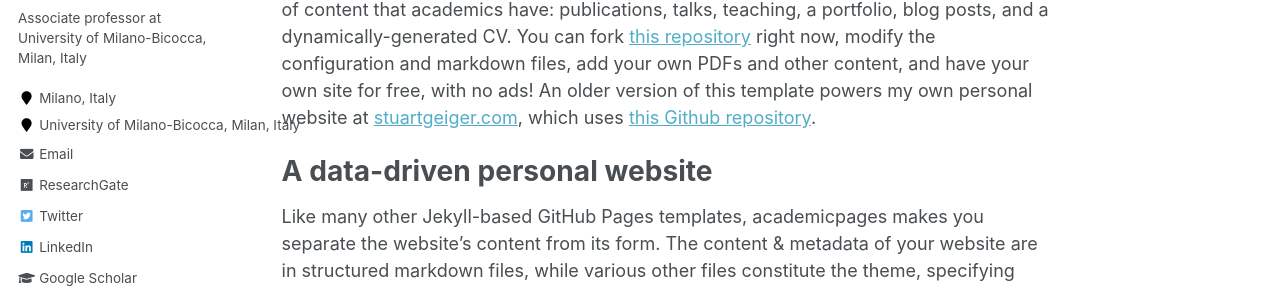
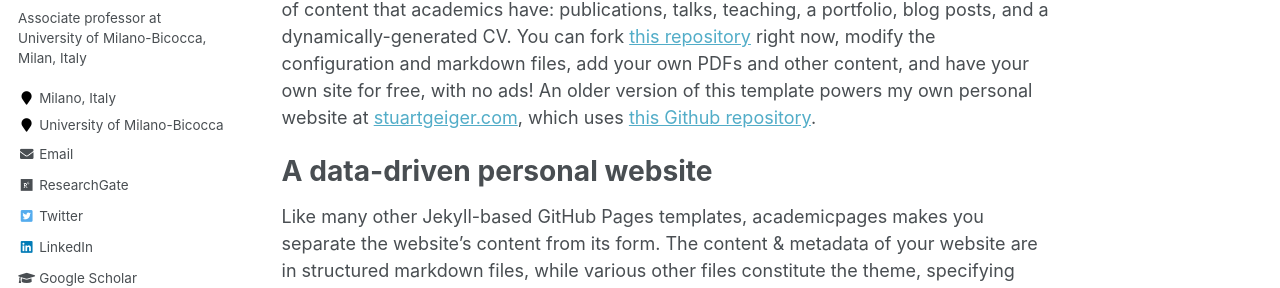
Before and after one commit to GiuseppeVizzari/GiuseppeVizzari.github.io, a Jekyll site: the page built from _pages/about.md, in a window 1280 px wide. Shown: the part 327-615 px from the top of the page. Built offline with Jekyll 4.4.1, drawn with Linux system fonts in a browser that asks for light colours; some web fonts are replaced.

Commit message:
Shortened employer...

```diff
--- a/_config.yml
+++ b/_config.yml
@@ -84,7 +84,7 @@ author:
   avatar           : "profile.png"
   bio              : "Associate professor at University of Milano-Bicocca, Milan, Italy"
   location         : "Milano, Italy"
-  employer         : "University of Milano-Bicocca, Milan, Italy"
+  employer         : "University of Milano-Bicocca"
   googlescholar    : "https://scholar.google.it/citations?user=UyrfibgAAAAJ&hl=it"
   email            :  "giuseppe.vizzari@unimib.it"
   researchgate     :  "https://www.researchgate.net/profile/Giuseppe-Vizzari"
```
